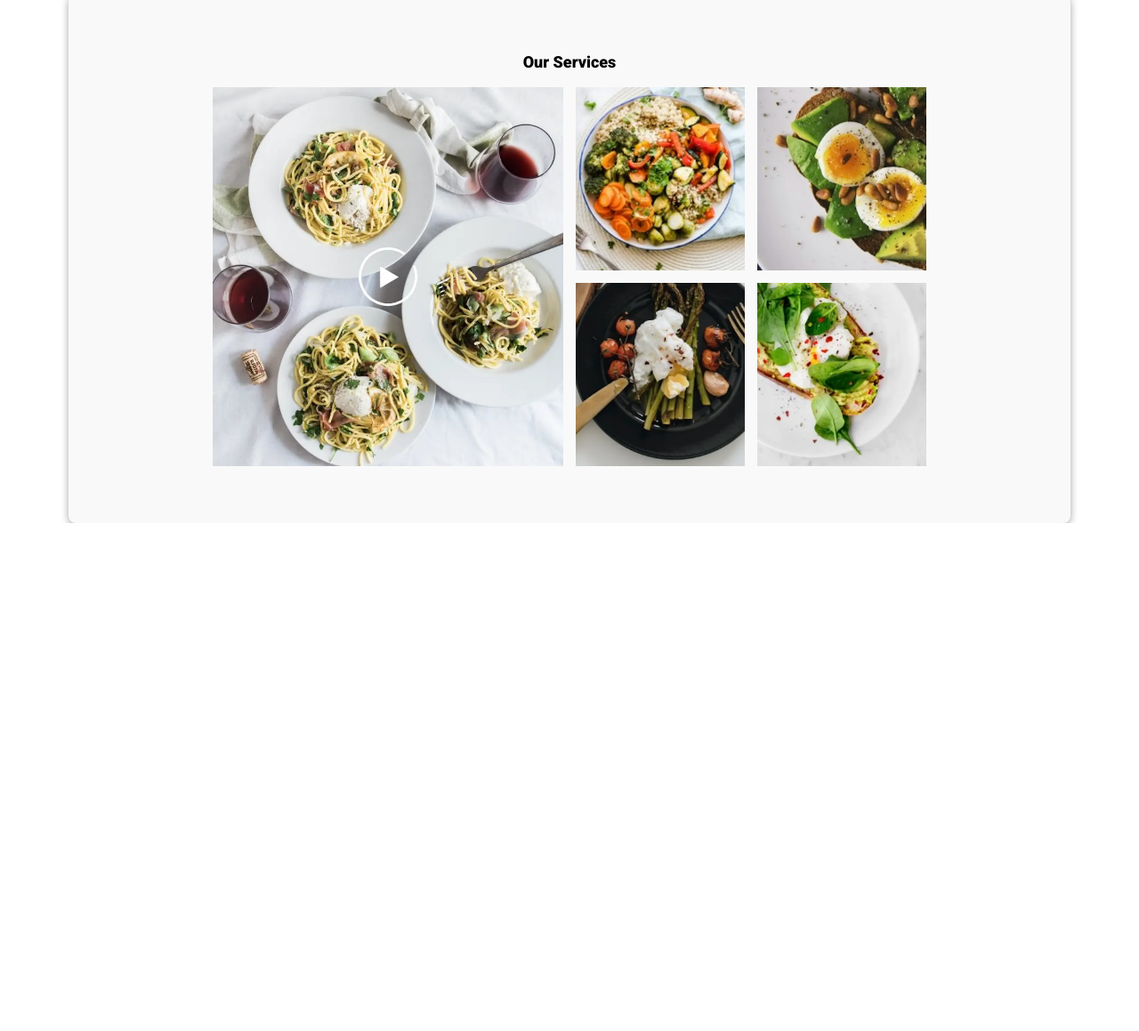
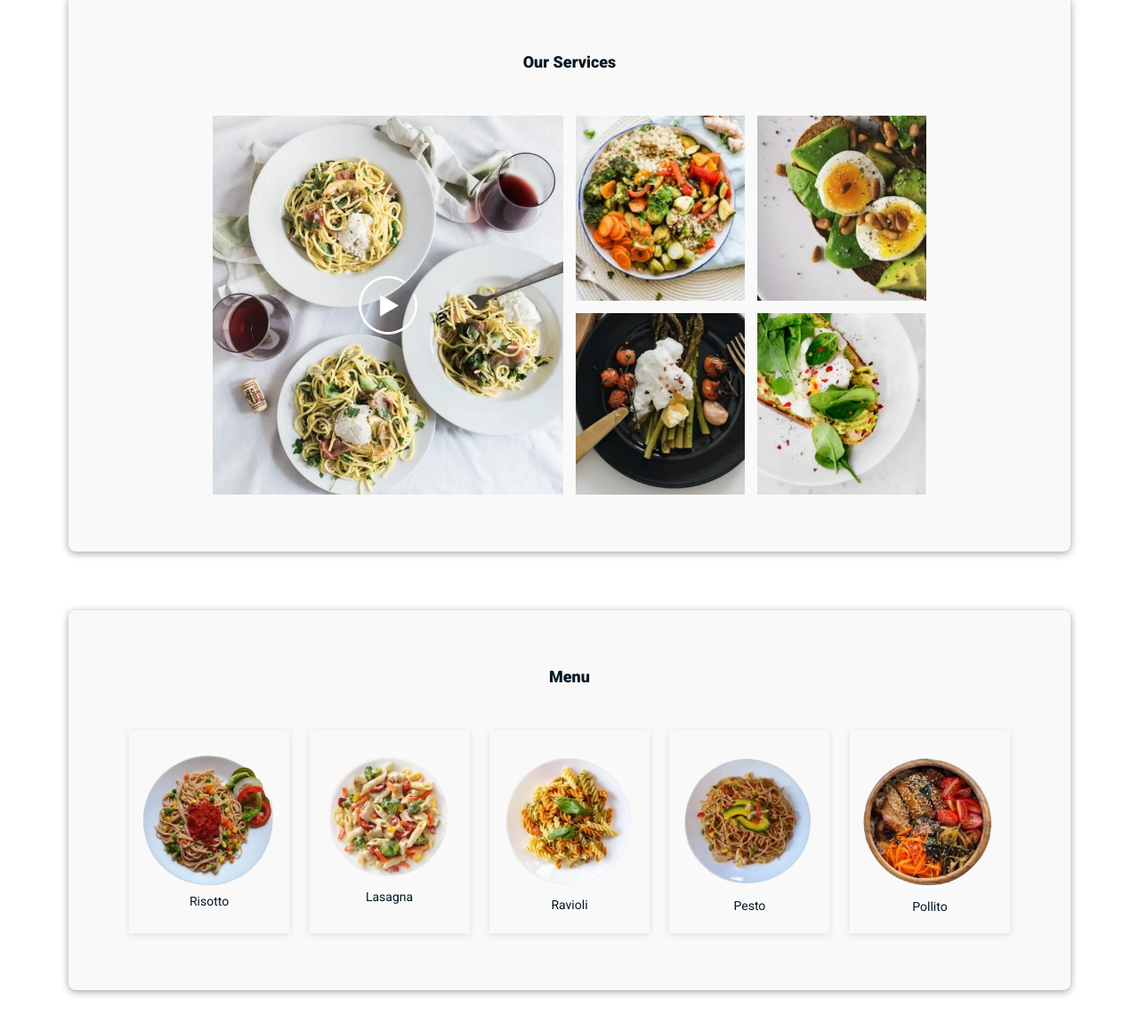
Before and after one commit to monoald/restaurant-landing-page, a plain HTML site: page index.html in a window 1280 px wide. Shown: the part 495-1654 px from the top of the page at 89% size. Before the commit the page ends 1083 px from the top, so only its background shows below. Drawn offline with Linux system fonts and the light colour scheme.

Commit message:
Menu structure and styles

```diff
--- a/index.html
+++ b/index.html
@@ -34,7 +34,7 @@
     </div>
   </section>
 
-  <section class="services">
+  <section class="section">
     <h2 class="subtitle">Our Services</h2>
 
     <figure class="gallery">
@@ -45,5 +45,32 @@
       <img src="./assets/images/dish4.webp" alt="Ravioli" class="gallery__image">
     </figure>
   </section>
+
+  <section class="section">
+    <h2 class="subtitle">Menu</h2>
+
+    <figure class="grid">
+      <div class="grid__element">
+        <img src="./assets/images/plate1.webp" alt="Risotto" class="grid__image">
+        <h3 class="name">Risotto</h3>
+      </div>
+      <div class="grid__element">
+        <img src="./assets/images/plate2.webp" alt="Lasagna" class="grid__image">
+        <h3 class="name">Lasagna</h3>
+      </div>
+      <div class="grid__element">
+        <img src="./assets/images/plate3.webp" alt="Ravioli" class="grid__image">
+        <h3 class="name">Ravioli</h3>
+      </div>
+      <div class="grid__element">
+        <img src="./assets/images/plate4.webp" alt="Pesto" class="grid__image">
+        <h3 class="name">Pesto</h3>
+      </div>
+      <div class="grid__element">
+        <img src="./assets/images/plate5.webp" alt="Pollito" class="grid__image">
+        <h3 class="name">Pollito</h3>
+      </div>
+    </figure>
+  </section>
 </body>
 </html>
--- a/styles/styles.css
+++ b/styles/styles.css
@@ -117,18 +117,20 @@ html {
 
 /*---Services---*/
 
-.services {
+.section {
   width: 88%;
   margin: 0 auto;
   padding: 5%;
+  margin-bottom: 66px;
   border-radius: 8px;
   text-align: center;
   background-color: var(--background);
   box-shadow: 0px 2px 8px rgba(24, 24, 29, 0.4);
 }
 .subtitle {
-  margin-bottom: 18px;
+  margin-bottom: 5%;
   font-size: 1.8rem;
+  color: var(--font-color);
 }
 .gallery {
   width: 100%;
@@ -136,8 +138,8 @@ html {
   height: auto;
   display: grid;
   place-content: center;
-  grid-template-columns: repeat(auto-fit, minmax(120px, 190px));
-  grid-template-rows: repeat(2, minmax(120px, 1fr));
+  grid-template-columns: repeat(auto-fill, minmax(120px, 190px));
+  grid-template-rows: repeat(auto-fill, minmax(120px, 1fr));
   gap: 14px;
 }
 .gallery__video {
@@ -145,10 +147,48 @@ html {
   height: 100%;
   object-fit: cover;
   grid-area: 1 / 1 / 3 / 3;
+  cursor: pointer;
 }
 .gallery__image {
   width: 100%;
   min-width: 120px;
   height: 100%;
   object-fit: cover;
+  cursor: pointer;
 }
+
+/*---Menu---*/
+
+.grid {
+  width: 100%;
+  height: auto;
+  display: grid;
+  place-content: center;
+  place-items: center;
+  grid-template-columns: repeat(auto-fit, minmax(120px, 1fr));
+  gap: 14px;
+}
+
+.grid__image {
+  width: 100%;
+  object-fit: cover;
+}
+.grid__element {
+  width: 100%;
+  max-width: 180px;
+  height: 100%;
+  padding: 12% 4%;
+  box-shadow: 0px 2px 8px rgba(24, 24, 29, 0.1);
+  /* border-radius: 12px; */
+  /* transition: all .3s cubic-bezier(0,0,.5,1); */
+  /* cursor: pointer; */
+}
+/* .grid__element:hover {
+  transform: scale3d(1.06,1.06,1.06);
+  box-shadow: 0px 2px 8px rgba(24, 24, 29, 0.2);
+} */
+.name {
+  font-size: 1.4rem;
+  font-weight: 500;
+  color: var(--font-color);
+}
```
